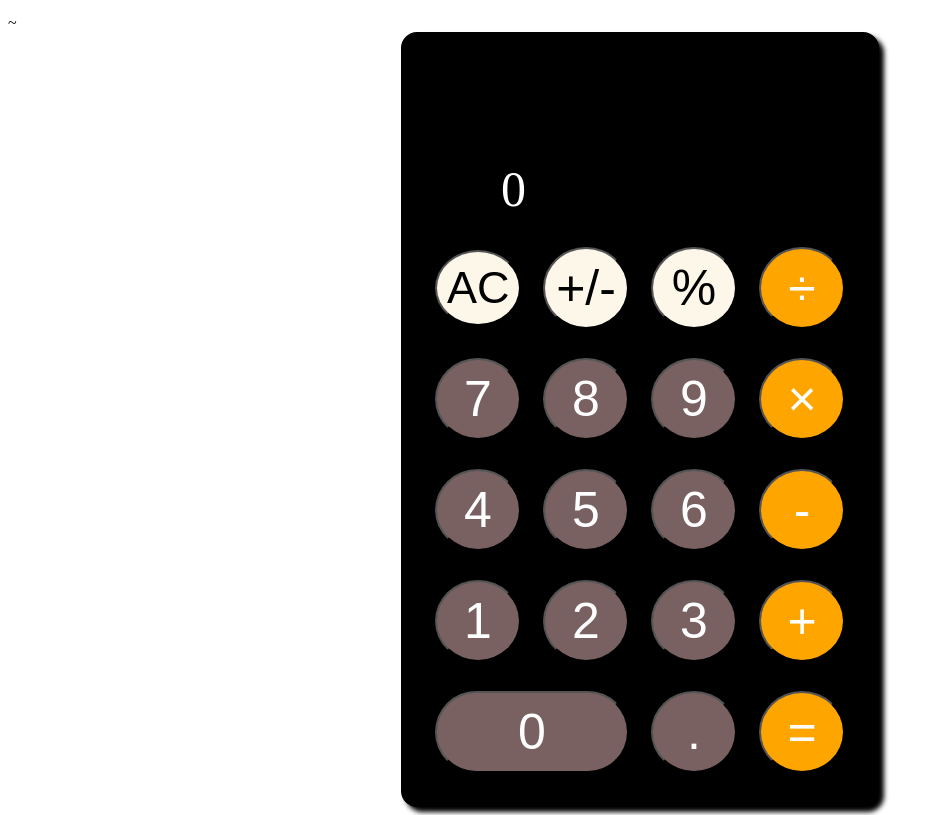
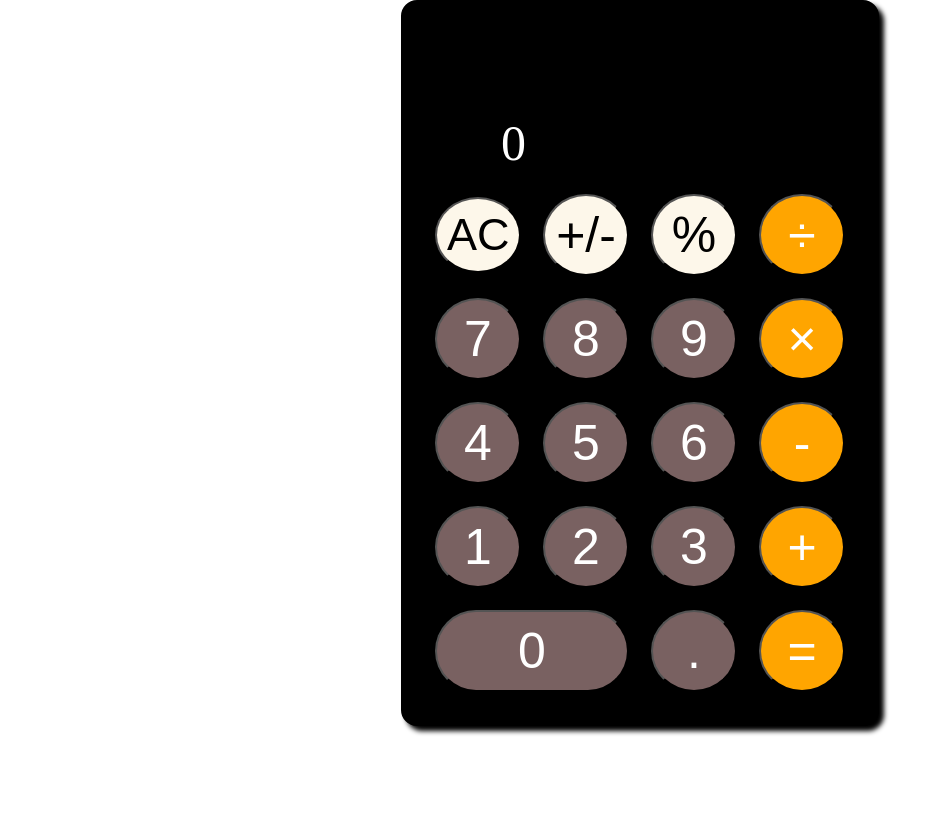
Before and after one commit to Sudhan334/calculator, a plain HTML site: page index.html in a window 1280 px wide. Shown: the whole page, without its empty margins (0-942 px from the left). Drawn offline with Linux system fonts and the light colour scheme.

Commit message:
second commit

```diff
--- a/index.html
+++ b/index.html
@@ -12,7 +12,7 @@
     <table class="calculator">
         <tr id="display-box">
             <td colspan="4" class="display-box" type="text" id="result">0</td>
-        </tr>~
+        </tr>
         <tr>
             <td>
                 <input type="button" value="AC" style="background-color:rgb(253, 247, 234); color: black; font-size: 45px; " >
--- a/style.css
+++ b/style.css
@@ -1,5 +1,5 @@
 *{
-    margin-top: 7px;
+    margin-top: 0px;
     padding: 0px;
 }
 .calculator{
```
